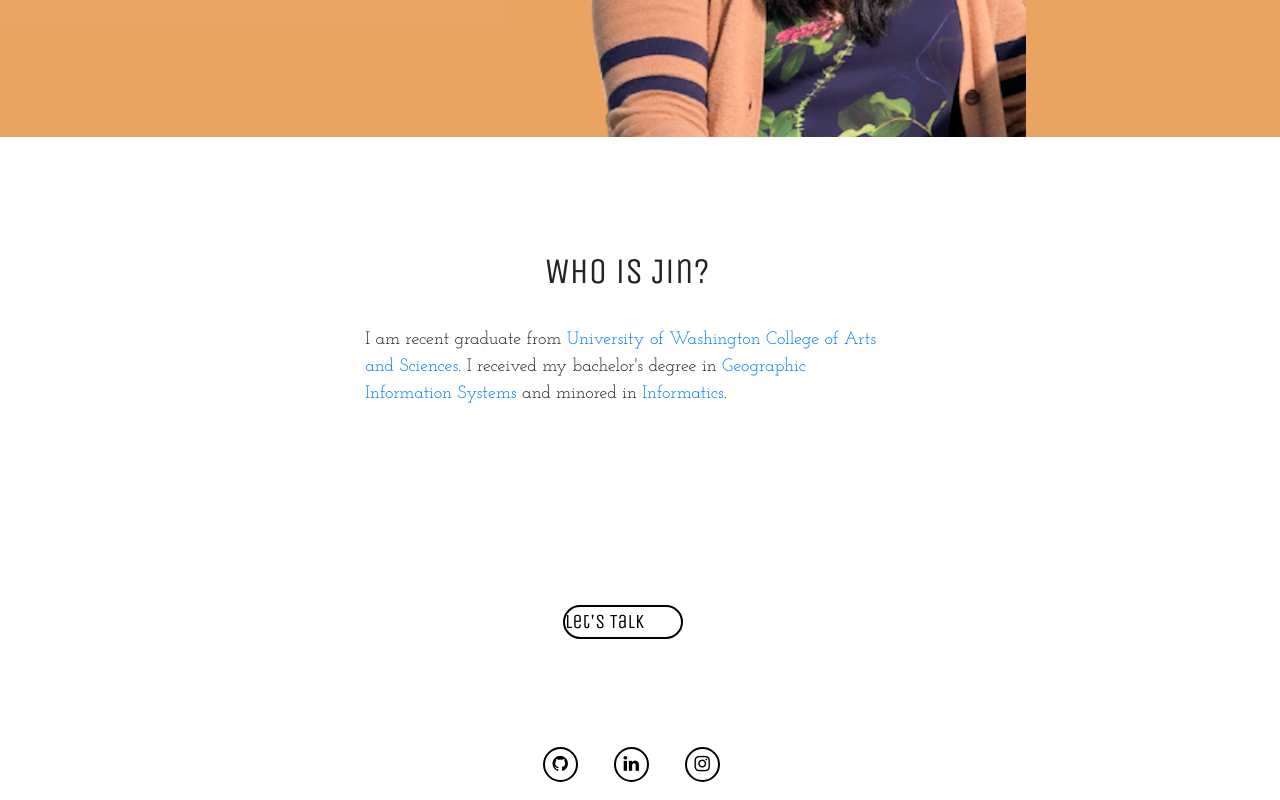
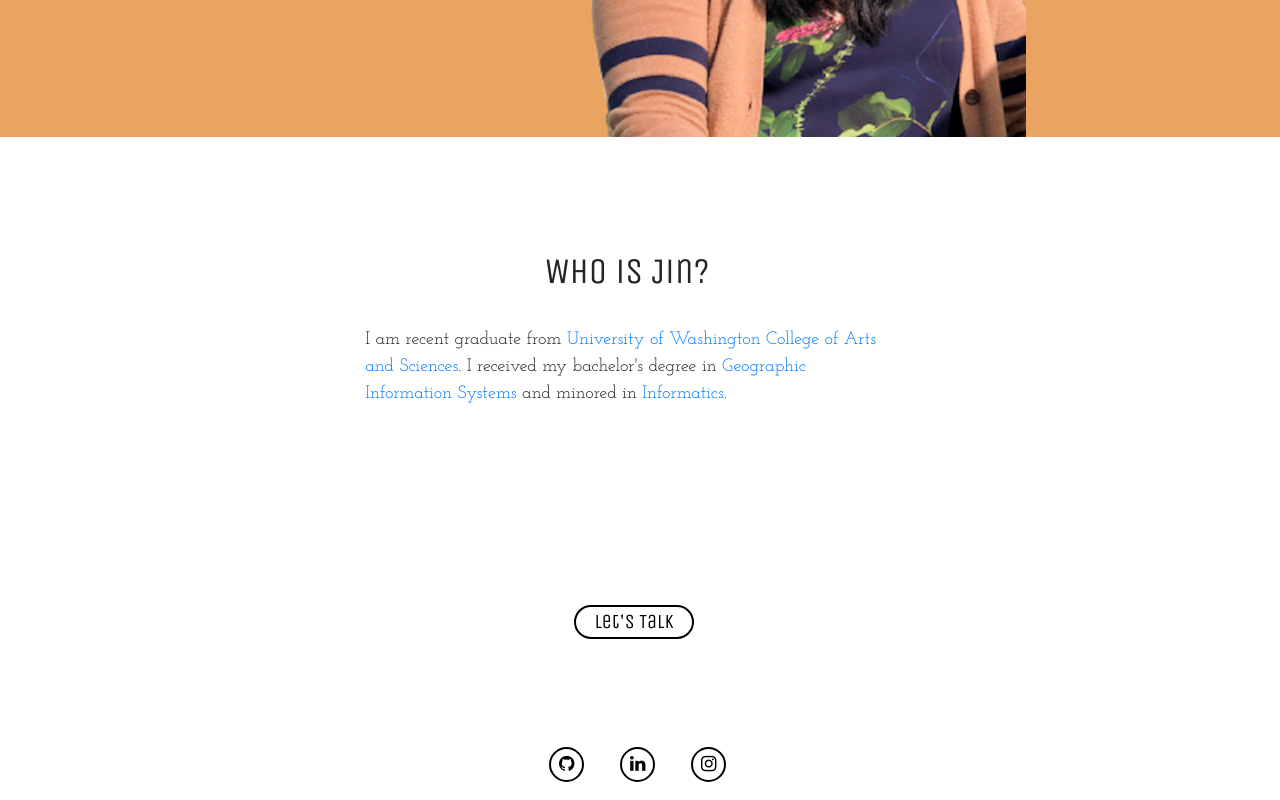
Before and after one commit to jinc132/jinschang-Portfolio, a React (Create React App) app: page /About in a window 1280 px wide. Shown: the part 734-1534 px from the top of the page. Built offline with nearby package versions, Linux system fonts and the light colour scheme.

Commit message:
add CSS edits for about

```diff
--- a/src/css/about.css
+++ b/src/css/about.css
@@ -40,7 +40,8 @@
     font-family: 'Unica one', cursive;
     width: 120px;
     position: relative;
-    left: 43%;
+    left: 44%;
+    text-align: center;
 }
 
 .email-container a:hover {
@@ -56,9 +57,7 @@
 }
 
 .email-container a {
-    text-align: center;
     font-size: 20px;
-    padding-top: .3em;
     color: black;
 }
 
@@ -68,5 +67,5 @@
 
 .social-area {
     position: relative;
-    left: 41% !important;
+    left: 41.5% !important;
 }
```
